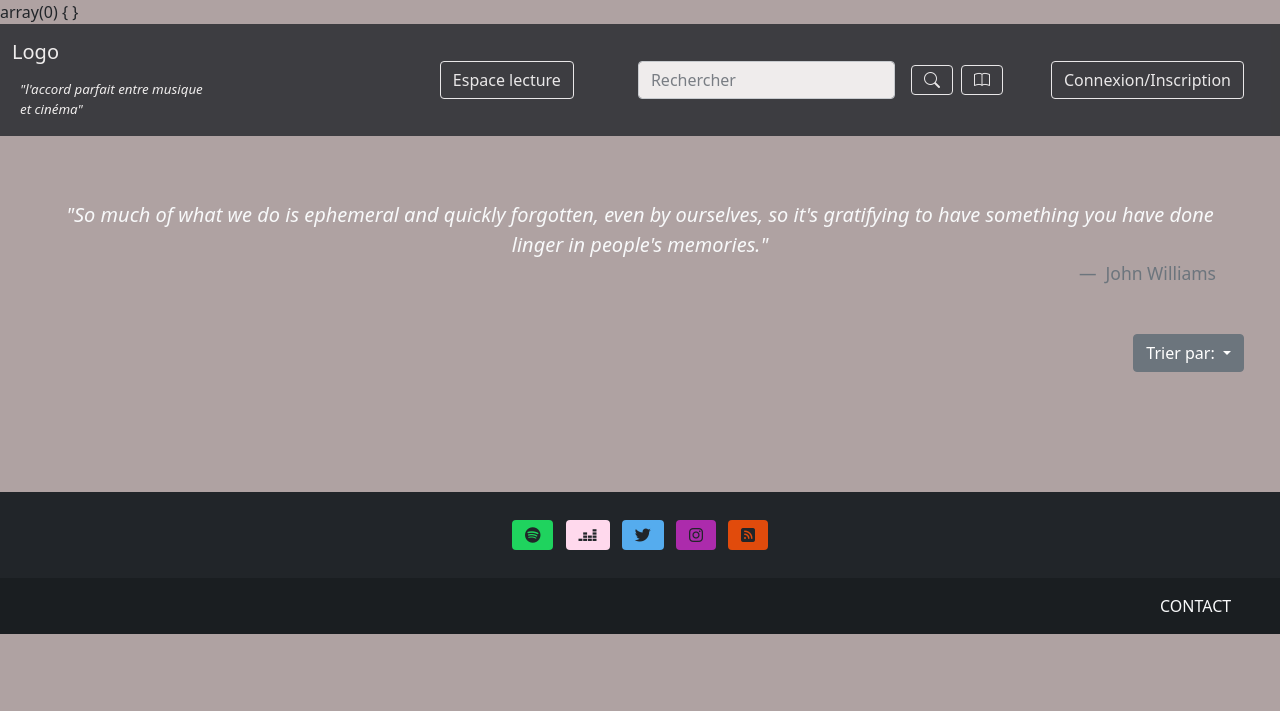
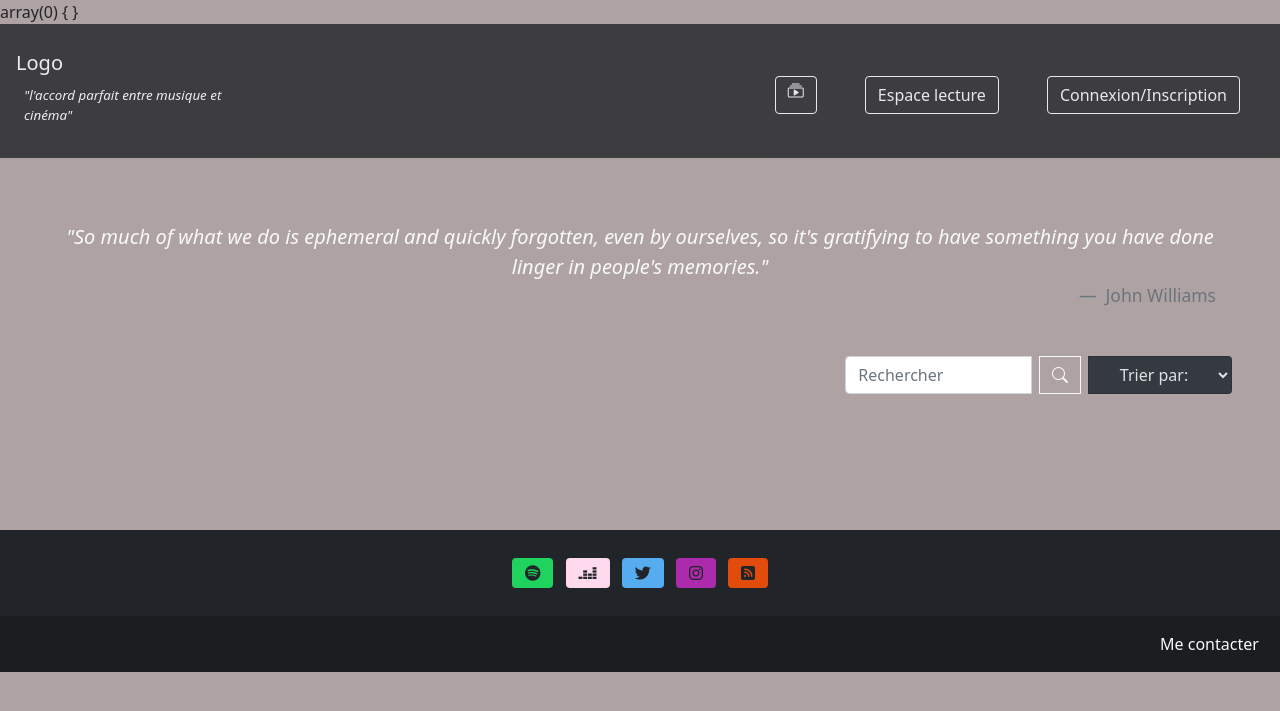
Before and after one commit to bakhtaouiines/Projet_Titre_Pro, a PHP site: page /OSTIndex.php in a window 1280 px wide. Shown: the top 711 px of the page. Run offline with PHP 8.4, Linux system fonts and the light colour scheme; data that the repository does not hold is empty; some libraries are stand-ins or nearby versions; some web fonts are replaced.

Commit message:
barre de recherche + filtre en cours

```diff
--- a/OSTIndex.php
+++ b/OSTIndex.php
@@ -13,14 +13,21 @@
             </p>
         </blockquote>
     </figure>
-    <div class="btn-group offset-11 mb-5">
-        <button type="button" class="btn btn-secondary dropdown-toggle" data-bs-toggle="dropdown" data-bs-display="static" aria-expanded="false">
-            Trier par:
-        </button>
-        <ul class="dropdown-menu dropdown-menu-end dropdown-menu-dark">
-            <li><a class="dropdown-item" href="#">Ordre Alphabétique</a></li>
-            <li><a class="dropdown-item" href="#">Catégorie</a></li>
-        </ul>
+    <!-- barre de recherche -->
+    <div class="btn-group offset-8 mb-5">
+        <form method="GET" action="">
+            <div class="input-group rounded">
+                <input type="search" id="searchOst" name="searchOst" class="form-control mx-2" placeholder="Rechercher" aria-label="Search">
+                <button type="submit" id="submitSearchOst" name="submitSearchOst" class="btn btn-outline-light me-2 bi bi-search" title="rechercher"></button>
+
+                <select id="ostFilter" name="ostFilter[]" class="btn btn-dark dropdown-toggle dropdown-menu-dark" data-bs-toggle="dropdown" data-bs-display="static" aria-expanded="false">
+                    <option value="" selected disabled> Trier par:</option>
+                    <option value="album" class="dropdown-item">Album</option>
+                    <option value="category" class="dropdown-item">Catégorie</option>
+                    <option value="composer" class="dropdown-item">Compositeur</option>
+                </select>
+            </div>
+        </form>
     </div>
     <div class="row d-flex justify-content-evenly mt-4">
         <?php
--- a/controllers/headerCtrl.php
+++ b/controllers/headerCtrl.php
@@ -2,6 +2,7 @@
 // On charge le fichier du modèle.
 require_once 'models/mainModel.php';
 require_once 'models/user.php';
+
 
 // instance de classe ; création d'un nouvel objet, qui appelle la méthode constructeur
 $user = new User();
--- a/controllers/ostIndexCtrl.php
+++ b/controllers/ostIndexCtrl.php
@@ -8,3 +8,43 @@
  */
 $ost = new Ost();
 $ostInfo = $ost->getOSTList();
+
+/**
+ * Barre de recherche
+ */
+$searchOst = '';
+$ostFilter = ['album'];
+if (!empty($_GET['searchOst'])) {
+    if (!empty($_GET['ostFilter'])) {
+        $ostFilter = $_GET['ostFilter'];
+    }
+    $ostFilterString = implode('&ostFilter%5B%5D=', $ostFilter);
+    $searchOst = htmlspecialchars($_GET['searchOst']);
+    $searchOst = trim($searchOst); // supprime les espaces dans la requête AVANT ou APRES
+
+}
+
+/**
+ * Pagination
+ */
+// On détermine le nombre d'articles par page
+$numberOSTPerPage = 10;
+// On détermine sur quelle page on se trouve
+// On récupère le nombre de patients
+$numberOfPages = $ost->totalPagesOST($searchOst, $numberOSTPerPage, $ostFilter);
+$isCorrectPage = true;
+if (!empty($_GET['page'])) {
+    if ($_GET['page'] >= 1 && $_GET['page'] <= $numberOfPages) {
+        $currentPage = htmlspecialchars($_GET['page']);
+    } else {
+        $isCorrectPage = false;
+    }
+} else {
+    $currentPage = 1;
+}
+if ($isCorrectPage) {
+    // Calcul du 1er affichage de la page
+    $firstsOst = ($currentPage * $numberOSTPerPage) - $numberOSTPerPage;
+    // On récupère les valeurs
+    $ostList = $ost->infoPageOST($firstsOst, $numberOSTPerPage, $searchOst, $ostFilter);
+}
--- a/controllers/userSettingsCtrl.php
+++ b/controllers/userSettingsCtrl.php
@@ -41,5 +41,6 @@
     // s'il n'y a pas d'erreurs...
     if (empty($formErrorList)) {
         $user->updateUserInfo();
+        print_r($user);
     }
 }
--- a/parts/footer.php
+++ b/parts/footer.php
@@ -18,7 +18,7 @@
     </div>
     <!-- Copyright à rédiger-->
     <div class="p-3" style="background-color: rgba(0, 0, 0, 0.2);">
-        <a href="/contact.php" class="offset-11 text-decoration-none link-light">CONTACT</a>
+        <a href="../contact.php" class="offset-11 text-decoration-none link-light">Me contacter</a>
     </div>
 
     <!-- Fin Copyright -->
--- a/parts/header.php
+++ b/parts/header.php
@@ -17,8 +17,8 @@
 <body>
     <!-- barre de navigation -->
     <nav class="navbar navbar-expand-lg navbar-light bg-dark sticky-top" id="#menu">
-        <div class="container-fluid ">
-            <div class="row col-2">
+        <div class="container-fluid p-3">
+            <div class="col-2">
                 <a class="navbar-brand text-white col" href="index.php">Logo</a>
                 <span id="subtitle" class="row navbar-text text-white fst-italic ms-2">"l'accord parfait entre musique et cinéma"</span>
             </div>
@@ -27,44 +27,34 @@
                 <span class="navbar-toggler-icon"></span>
             </button>
             <div class="collapse navbar-collapse justify-content-end" id="navbarScroll">
-                <ul class="navbar-nav mb-lg-0">
+                <ul class="navbar-nav mb-lg-0 my-2">
+
+                    <a href="OSTIndex.php" class="btn btn-outline-light rounded me-5 bi bi-collection-play" type="button" title="index"></a>
+                    <div class="d-flex align-items-center">
                         <!-- bouton d'accès aux articles -->
-                    <li class="nav-item me-5 my-2">
-                        <a href="../articlelist.php" role="button" class="btn btn-outline-light ms-4" id="otherContent" role="button" aria-expanded="false">Espace lecture</a>
+                        <li class="nav-item me-5">
+                            <a href="../articlelist.php" role="button" class="btn btn-outline-light" id="otherContent" role="button" aria-expanded="false">Espace lecture</a>
                         </li>
-                    <!-- barre de recherche -->
-                    <div class="d-flex align-items-center">
-                        <input class="form-control mx-3" type="search" placeholder="Rechercher" aria-label="Search">
-                        <button class="btn btn-outline-light me-2 bi bi-search" type="submit" title="rechercher"></button>
-                        <a href="OSTIndex.php" class="btn btn-outline-light me-5 bi bi-book" type="button" title="index"></a>
-
                         <!-- A afficher lorsque l'utilisateur est connecté -->
                         <?php
                         // On récupère nos variables de session
                         if (isset($_SESSION['user']['isConnected']) && $_SESSION['user']['isConnected']) {
                         ?>
                             <!-- Menu déroulant item -->
-                            <li class="nav-item dropdown mx-3">
-                                <div class="btn-group">
-                                    <i type="button" class="btn btn-outline-secondary bi bi-grid-3x3-gap fs-3" data-bs-toggle="dropdown" aria-expanded="false"></i>
-                                    <ul class="row dropdown-menu dropdown-menu-end bg-dark">
-                                        <a class="col dropdown-item text-white bi bi-music-player" href="playlistList.php">
-                                            Playlists
-                                        </a>
-                                        <a class="dropdown-item text-white bi bi-pencil" href="miniPostList.php">
-                                            Mini-Post
-                                        </a>
+                            <li class="nav-item dropdown me-5">
+                                <button class="btn btn-outline-light bi bi-grid-3x3-gap fs-3" data-bs-toggle="dropdown" aria-expanded="false"></button>
+                                <ul class="dropdown-menu dropdown-menu-end bg-dark">
+                                    <a class="dropdown-item text-white bi bi-music-player fs-5" href="playlistList.php"> Playlists</a>
+                                    <a class="dropdown-item text-white bi bi-pencil fs-5" href="miniPostList.php"> Mini-Post</a>
+                                    <a class="dropdown-item text-white bi bi-book fs-5" href="miniPostList.php"> Articles</a>
                                 </ul>
-                                </div>
                             </li>
-
                             <!-- Menu déroulant utilisateur -->
-                            <li class="nav-item dropdown mx-3">
-                                <div class="btn-group">
-                                    <button type="button" class="btn btn-outline-secondary dropdown-toggle" data-bs-toggle="dropdown" aria-expanded="false">
+                            <li class="nav-item dropdown me-5">
+                                <button type="button" class="btn btn-outline-light dropdown-toggle" data-bs-toggle="dropdown" aria-expanded="false">
                                     <?= $_SESSION['user']['avatar'] ?>
                                 </button>
-                                    <ul class="dropdown-menu bg-dark">
+                                <ul class="dropdown-menu dropdown-menu-end bg-dark">
                                     <li class="dropdown-item text-white bg-dark">Hello <?= $_SESSION['user']['pseudo'] ?>
                                     </li>
                                     <a href="profilPage.php?userID=<?= $_SESSION['user']['pseudo'] ?>" class="dropdown-item text-white" href="<?= $_SESSION['user']['pseudo'] ?>">Mon profil</a>
@@ -73,11 +63,10 @@
                                     <li><a class="dropdown-item text-white" href="miniPostCreation.php?userID=">Créer un mini-post</a></li>
                                     <li><a class="dropdown-item text-white" href="?action=disconnect">Me déconnecter</a></li>
                                 </ul>
-                                </div>
                             </li>
 
                             <!-- bouton accès listes d'écoute -->
-                            <a class="btn btn-outline-light mx-3 px-2 bi bi-music-player fs-3" href="playlistList.php" role="button"></a>
+                            <a class="btn btn-outline-light px-2 bi bi-music-player fs-3" href="playlistList.php" role="button"></a>
                         <?php
                         } else {
                         ?>
@@ -86,6 +75,7 @@
                         <?php
                         }
                         ?>
+
                     </div>
                 </ul>
             </div>
```
Also changed, not shown: models/ost.php (+76 -0 lines). Lines whose indentation alone changed are shown as unchanged.
